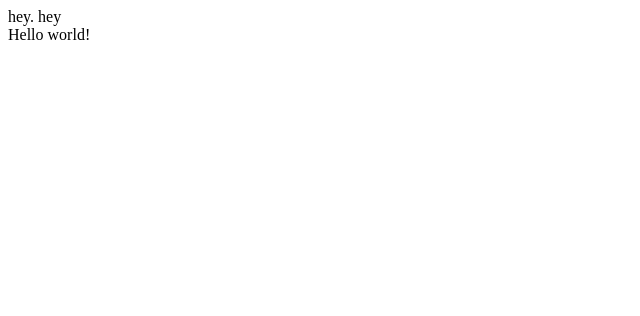
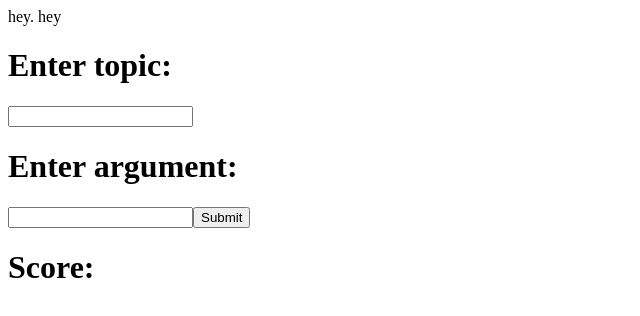
Before and after one commit to austenem/debaterly, a React (Create React App) app: page / in a window 1280 px wide. Shown: the top 316 px of the page, without its empty margins (0-640 px from the left). Built offline with nearby package versions, Linux system fonts and the light colour scheme; no server answers.

Commit message:
allow user input

```diff
--- a/src/UserHome.tsx
+++ b/src/UserHome.tsx
@@ -2,13 +2,15 @@ import React, { useEffect, useState } from 'react';
 
 function UserHome() {
 
-  const [data, setData] = useState({test: ''})
+  const [arg, setArg] = useState('')
+  const [topic, setTopic] = useState('')
+  const [data, setData] = useState('')
 
-  useEffect(() => {
+  const onSubmit = () => {
     // Data to send in the request body
     const data = {
-        arg: "algorithmic trading is there, is everywhere is our future",
-        topic: "We should ban algorithmic trading"
+        arg,
+        topic,
     };
 
     // Options for the fetch request
@@ -34,7 +36,8 @@ function UserHome() {
         })
         .then(data => {
             // Handle the response data
-            console.log('Quality Score:', data);
+            console.log('Quality Score:', data.quality_score);
+            setData(data.quality_score)
         })
         .catch(error => {
             // Handle any errors that occurred during the fetch
@@ -45,13 +48,18 @@ function UserHome() {
     fetch('/evaluate').then(
       response => response.json()
     ).then(data => setData(data))
-  }, [])
+  }
 
   return (
     <div className="UserHome">
-      Hello world!
+      <h1>Enter topic:</h1>
+      <input type="text" value={topic} onChange={e => setTopic(e.target.value)} />
+      <h1>Enter argument:</h1>
+      <input type="text" value={arg} onChange={e => setArg(e.target.value)} />
+      <button onClick={onSubmit}>Submit</button>
+      <h1>Score:</h1>
       <ul>
-        {data.test}
+        {data}
       </ul>
     </div>
   );
```
